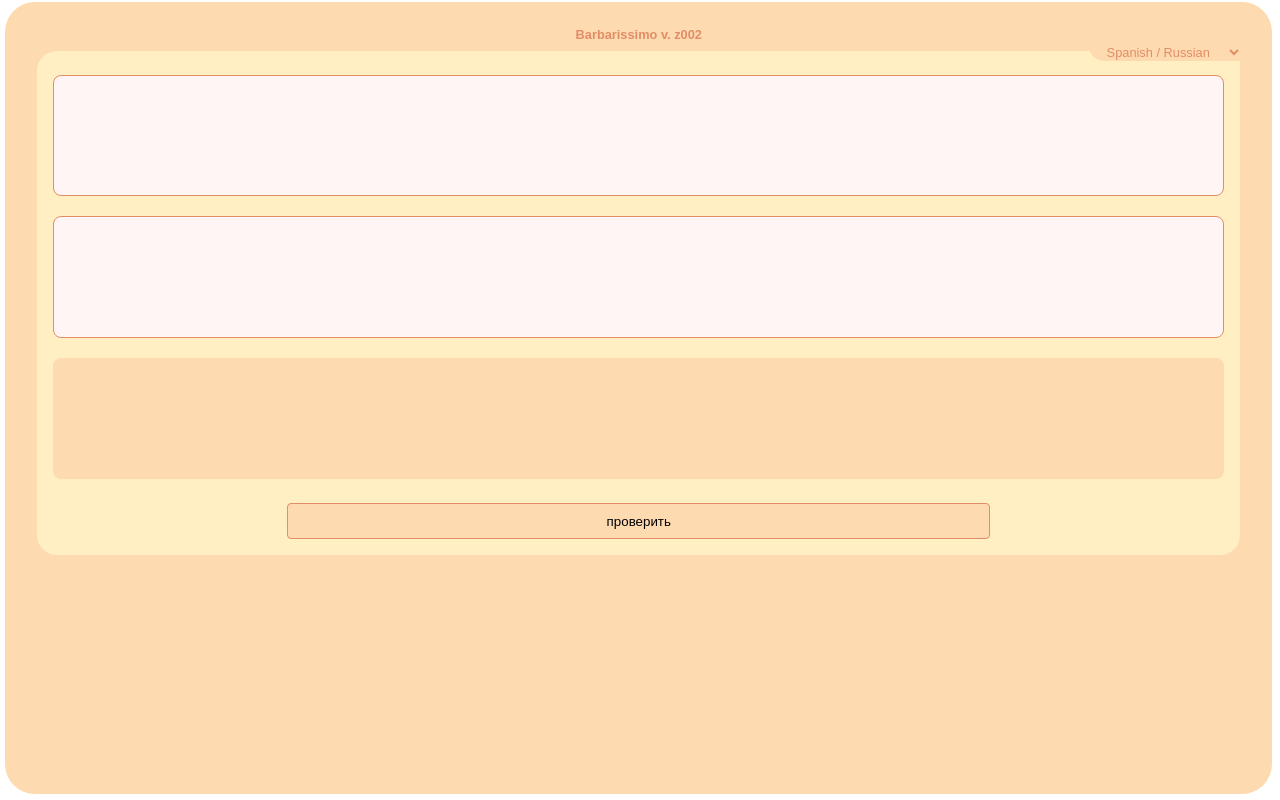
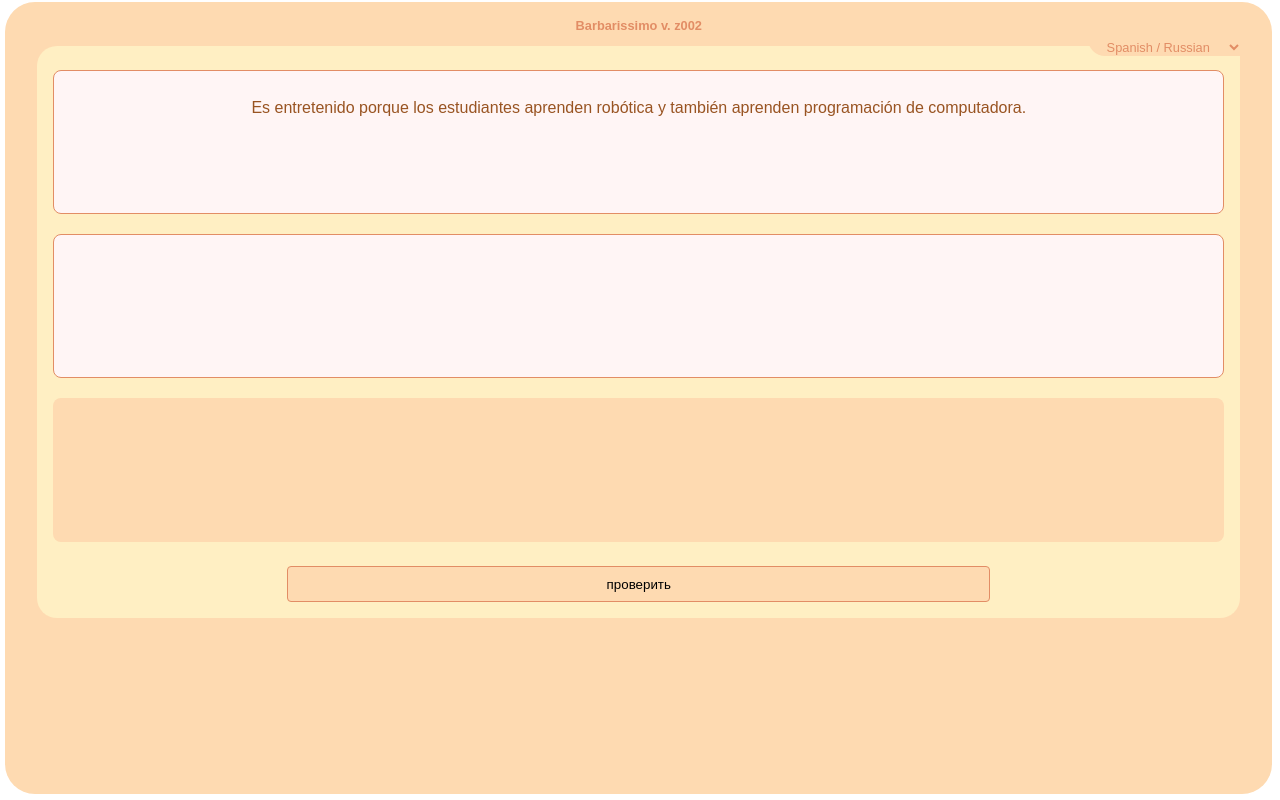
Before and after one commit to Denis-Novozhilov/Barbarissimo-Minimalistic-Web-App, a plain HTML site: page index.html in a window 1280 px wide. Drawn offline with Linux system fonts and the light colour scheme.

Commit message:
css syle is corrected

```diff
--- a/js/main.js
+++ b/js/main.js
@@ -3,14 +3,20 @@
 const taskString = document.querySelector(`#task-string`);
 const answerString = document.querySelector(`#answer-string`);
 const chechButton = document.querySelector(`#check-button`);
+const modeSelector = document.querySelector(`#mode`);
 
 const askNewQuestion = function() {
+    let selectedMode = modeSelector.value;
+    let questionLang = window.mode[selectedMode].Question;
+    let answerLang = window.mode[selectedMode].Answer;
+
+    taskString.innerText = `${window.vocabulary.Tasks[0][questionLang]}`;
 
 };
 askNewQuestion();
 
-let str = `${window.vocabulary.Tasks[0].Spanish}`;
-console.log(Array.from(str.toLowerCase().split(' ')));
+// let str = `${window.vocabulary.Tasks[0].Spanish}`;
+// console.log(Array.from(str.toLowerCase().split(' ')));
 /*
 console.log(window.vocabulary.Tasks[0][window.mode.EnglishByRussian.Question]);
 VM317:1 It is entertaining because students learn robotics and also learn computer programming.
--- a/style.css
+++ b/style.css
@@ -28,6 +28,7 @@ body {
     font-family: arial,sans-serif;
     font-size: 0.8em;
     text-align: center;
+    margin: 0 0 1em 0;
 }
 
 .main_box #mode {
@@ -62,17 +63,23 @@ body {
 #name-field .area,
 .proposeds {
     width: 100%;
-    height: 15.2vh;
+    height: 18vh;
     margin: 1vh 0;
-    padding: 0.7em;
+    padding: 3.5vh 1em;
     border-radius: 8px;
     border: 1px solid rgb(226, 141, 101);
     background-color: rgb(255, 245, 245);
     font-family: arial,sans-serif;
-    font-size: 1.2em;
+    font-size: 1em;
     text-align: center;
     color: rgb(153, 84, 34);
     resize: none;
+    /* vertical-align: middle; */
+
+    /* display: table-cell; */
+    /* align-items: center; */
+    /* justify-content: center; */
+    /* vertical-align: middle; */
 }
 
 #check-button {
```
